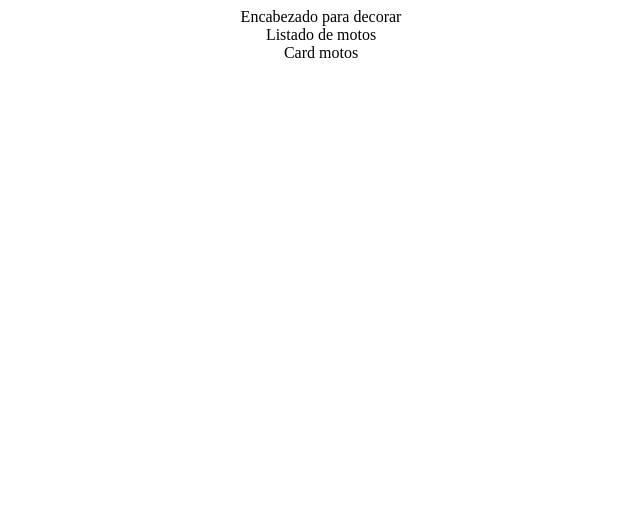
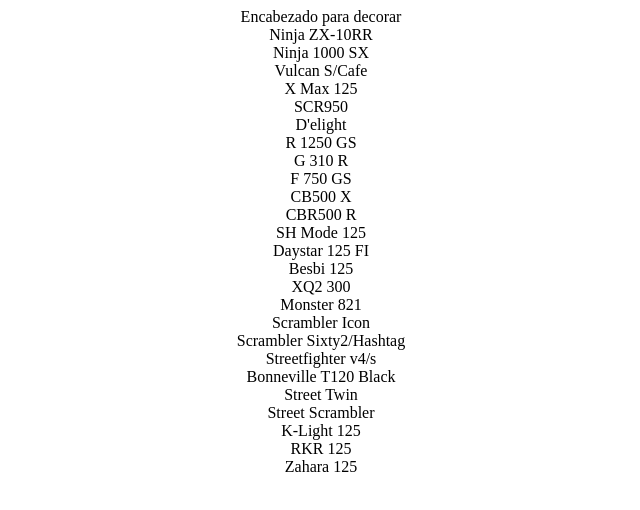
Before and after one commit to Saralopezlovon/Motorcycle-selection, a React (Create React App) app: page / in a window 1280 px wide. Shown: the top 510 px of the page, without its empty margins (319-959 px from the left). Built offline with nearby package versions, Linux system fonts and the light colour scheme.

Commit message:
Add structure of list items

```diff
--- a/src/components/MotorcycleCard.js
+++ b/src/components/MotorcycleCard.js
@@ -1,11 +1,13 @@
 import React from 'react';
 import "../stylesheets/motorcyclecard.scss";
 
-function MotorcycleCard() {
+const MotorcycleCard=(props)=> {
     return (
-        <div>Card motos</div>
+        <div>{props.motorcycle.nombre}</div>
+
+
 
     );
-    }
+    };
 
 export default MotorcycleCard;
--- a/src/components/MotorcycleList.js
+++ b/src/components/MotorcycleList.js
@@ -3,12 +3,19 @@
 import "../stylesheets/motorcyclelist.scss";
 
 const MotorcycleList=(props)=> {
-    console.log(props)
     return (
-        <div>Listado de motos
-        <MotorcycleCard/>
+        <div>
+            {props.motorcycles.map(motorcycle =>{
+                return(
+                    <MotorcycleCard
+                    key={motorcycle.id}
+                    motorcycle={motorcycle}
+                    />
+                )
+            })}
+
         </div>
     );
-    }
+};
 
 export default MotorcycleList;
```
